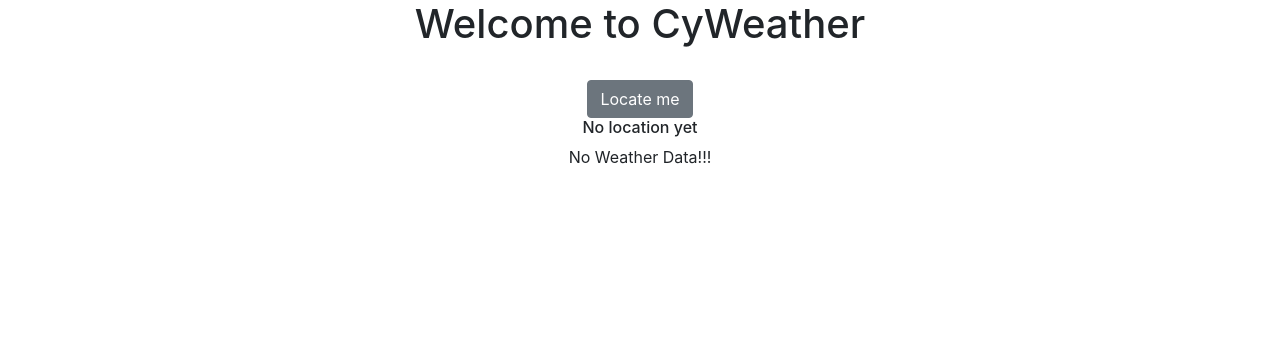
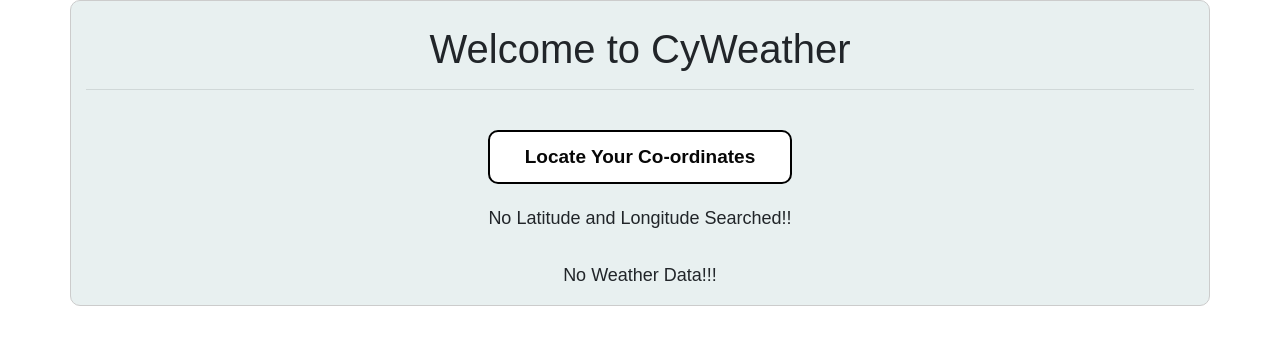
Before and after one commit to SayiaFelix/Cy_Weather, a plain HTML site: page index.html in a window 1280 px wide. Drawn offline with nearby package versions, Linux system fonts and the light colour scheme.

Commit message:
styling the page

```diff
--- a/index.html
+++ b/index.html
@@ -14,10 +14,14 @@
 
 <body>
     <div class="container text-center">
-        <h1>Welcome to CyWeather</h1>
         <br>
-        <button id="location" type="button" class="btn btn-secondary">Locate me</button>
-        <h6 id="stat">No location yet</h6>
+        <h1 class="">Welcome to CyWeather</h1>
+        <hr>
+        <br>
+        <button id="location" type="button" class="btn3">Locate Your Co-ordinates</button>
+        <br><br>
+        <h6 id="stat">No Latitude and Longitude Searched!!</h6>
+        <br>
         <div class="row">
             <div class="col-12 text-center" id="weather">
                 <p>No Weather Data!!!</p>
--- a/main.css
+++ b/main.css
@@ -0,0 +1,59 @@
+body {
+    font-family: 'Poppins', sans-serif;
+}
+
+.container {
+    border: 1px solid #ccc;
+    background-color: rgb(232, 240, 240);
+    border-radius: 10px;
+}
+
+.btn3 {
+    text-decoration: none;
+    border-radius: 10px;
+    position: relative;
+    display: inline-block;
+    font-size: 19px;
+    line-height: 26px;
+    font-family: 'Poppins', sans-serif;
+    font-weight: 600;
+    color: rgb(7, 7, 7) !important;
+    text-align: center;
+    padding: 12px 35px;
+    z-index: 1;
+    border: 2px solid black;
+    background-color: #fff;
+}
+
+.btn3:hover:after {
+    -webkit-transform: scaleX(1);
+    transform: scaleX(1);
+    -webkit-transition-timing-function: cubic-bezier(0.52, 1.64, 0.37, 0.66);
+    transition-timing-function: cubic-bezier(0.52, 1.64, 0.37, 0.66);
+}
+
+.btn3:after {
+    content: "";
+    position: absolute;
+    z-index: -1;
+    top: 0;
+    left: 0;
+    right: 0;
+    bottom: 0;
+    background: rgb(6, 93, 143);
+    -webkit-transform: scaleX(0);
+    transform: scaleX(0);
+    -webkit-transform-origin: 50% 100%;
+    transform-origin: 50% 100%;
+    -webkit-transition-property: transform;
+    transition-property: transform;
+    -webkit-transition-duration: 0.5s;
+    transition-duration: 0.5s;
+    -webkit-transition-timing-function: ease-out;
+    transition-timing-function: ease-out;
+}
+
+h6,
+p {
+    font-size: 18px;
+}
--- a/script.js
+++ b/script.js
@@ -61,19 +61,19 @@ function weatherPost(weatherData, p) {
     // cloud cover_2m
 
 
-    const temp = weatherData.hourly.temperature_2m
+
     const sec = weatherData.generationtime_ms
     const tempe = weatherData.elevation
-    const time = weatherData.hourly.time
+        // const time = weatherData.hourly.time
 
 
-
+    const temp = weatherData.hourly.temperature_2m
+    const wind = weatherData.hourly.windspeed_120m
     const humidity = weatherData.hourly.relativehumidity_2m
-    const wind = weatherData.hourly.windspeed_120m
     const cloud = weatherData.hourly.cloudcover_mid
 
 
-    const str = `Tempe: ${tempe} <br> Sec: ${sec} <br> Time: <br> ${time} <br> Temp: ${temp}°C <br> Humidity: ${humidity}% <br> Wind: ${wind}km/h <br> Cloud: ${cloud}%`
+    const str = `Temperature in °C: ${temp}<br> Wind in km/h: ${wind} <br> Relative Humidity: ${humidity} <br> Cloud Cover: ${cloud} <br> Generationtime_ms: ${sec} <br> Elevation: ${tempe}`
     p.innerHTML = str
 
 
```
